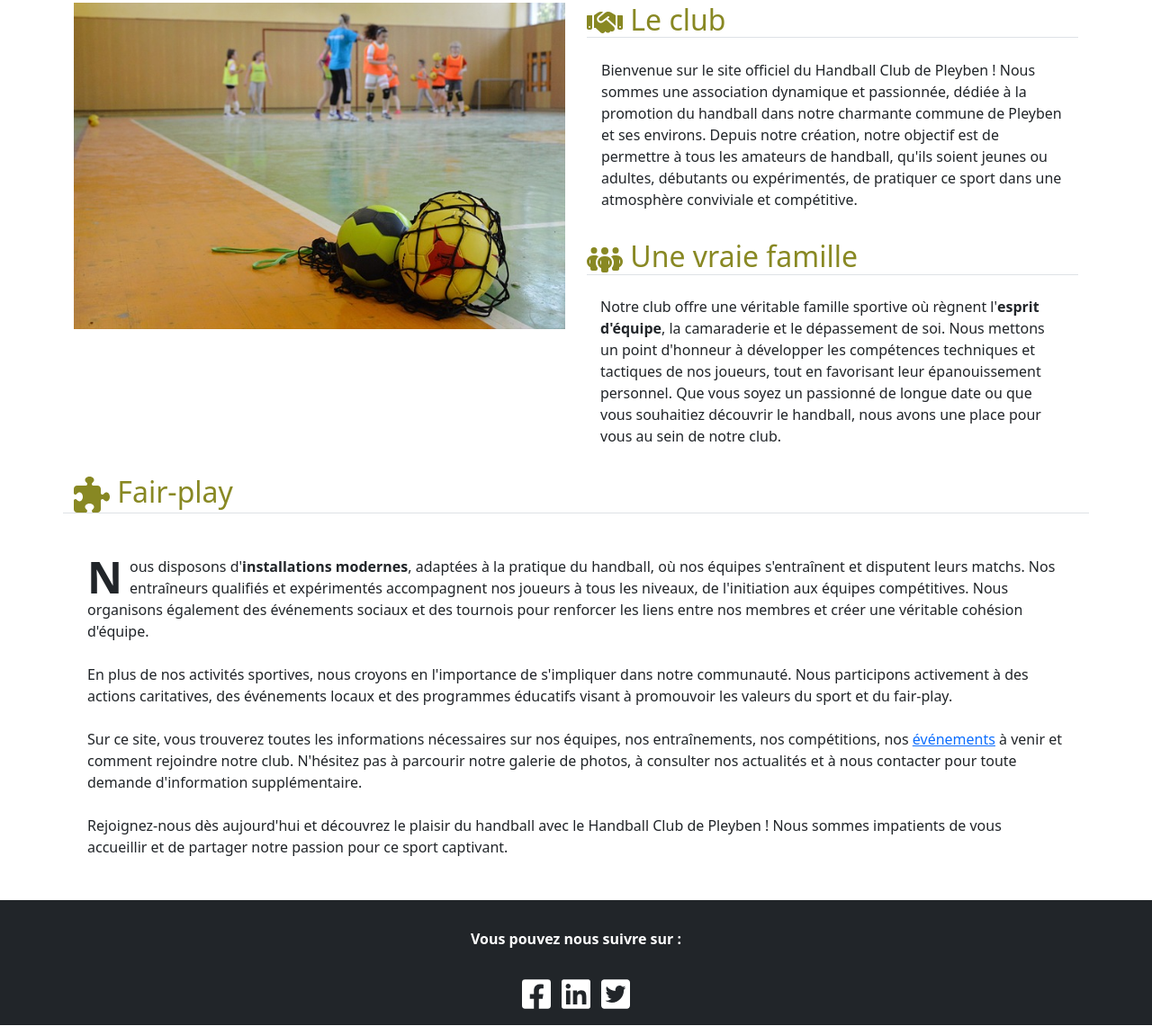
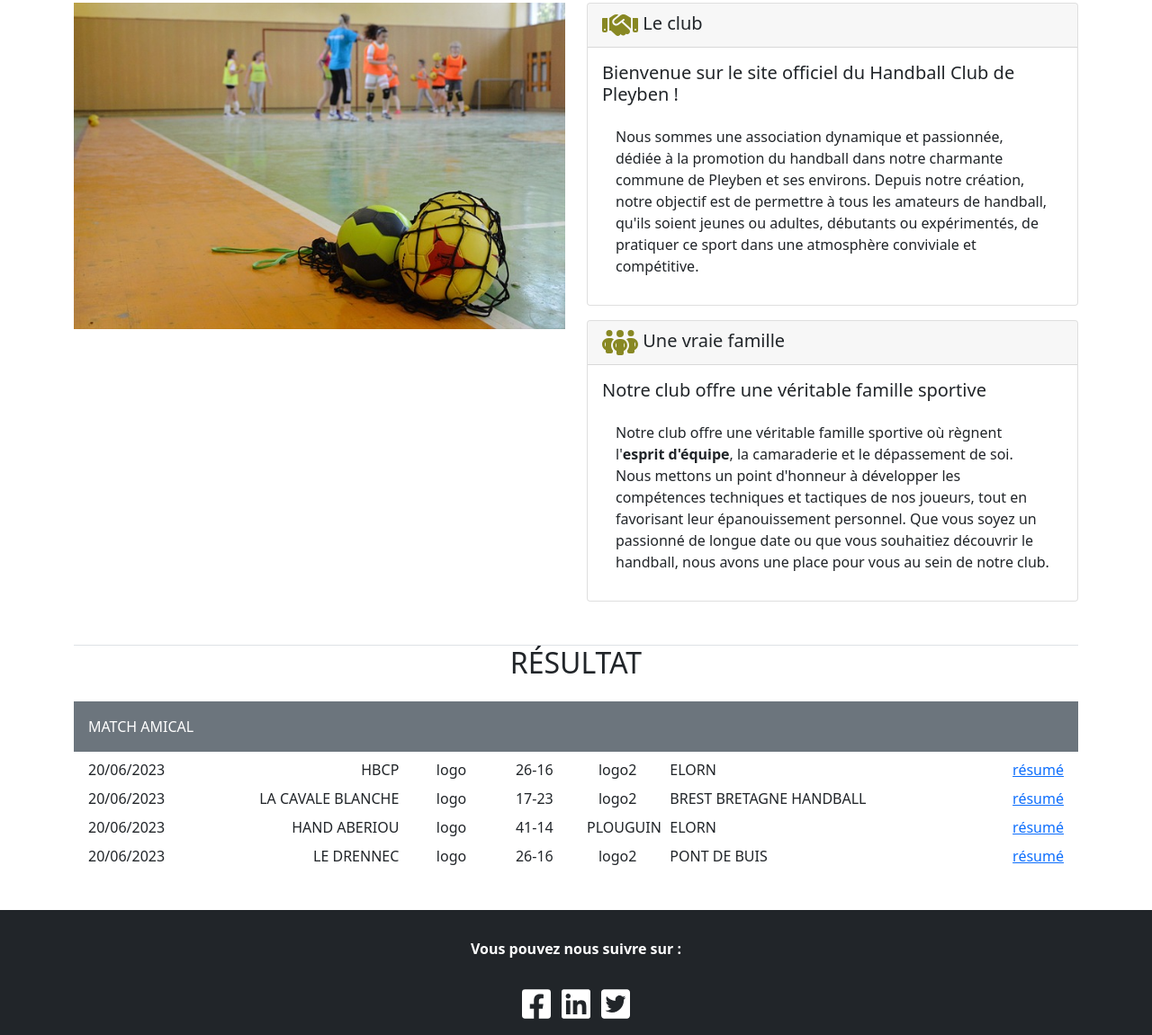
Before and after one commit to nyainasandy/evaluationentrainement, a plain HTML site: page index.html in a window 1280 px wide. Shown: the part 173-1324 px from the top of the page at 90% size. Drawn offline with nearby package versions, Linux system fonts and the light colour scheme.

Commit message:
ajout resultat dans présentation

```diff
--- a/index.html
+++ b/index.html
@@ -55,7 +55,7 @@
     </nav>
 
     <!-- corps -->
-    <div class="container mb-2">
+    <div class="container mb-5">
 
         <div class="row">
 
@@ -64,46 +64,89 @@
             </div>
             <div class="col-lg-6">
 
-                <h2 class="h2 border-bottom second-color"><img src="images/handshake-solid.svg" width="40px"> Le club</h1>
-                <p class="text-center text-lg-start p-3">
-                    Bienvenue sur le site officiel du Handball Club de Pleyben !
-                    Nous sommes une association dynamique et passionnée, dédiée à la promotion du handball dans notre charmante commune de Pleyben et ses environs.
-                    Depuis notre création, notre objectif est de permettre à tous les amateurs de handball, qu'ils soient jeunes ou adultes, débutants ou expérimentés, de pratiquer ce sport dans une atmosphère conviviale et compétitive.
-                </p>
+                <div class="card mb-3">
+                    <h5 class="card-header"><img src="images/handshake-solid.svg" width="40px"> Le club</h5>
+                    <div class="card-body">
+                      <h5 class="card-title">Bienvenue sur le site officiel du Handball Club de Pleyben ! </h5>
+                      <p class="card-text">Nous sommes une association dynamique et passionnée, dédiée à la promotion du handball dans notre charmante commune de Pleyben et ses environs.
+                        Depuis notre création, notre objectif est de permettre à tous les amateurs de handball, qu'ils soient jeunes ou adultes, débutants ou expérimentés, de pratiquer ce sport dans une atmosphère conviviale et compétitive.</p>
+                    </div>
+                </div>
 
-                <h2 class="h2 border-bottom second-color"><img src="images/people-group-solid.svg" width="40px"> Une vraie famille</h2>
-                <p class="text-center text-lg-start">
-                    Notre club offre une véritable famille sportive où règnent l'<span class="fw-bold">esprit d'équipe</span>, la camaraderie et le dépassement de soi.
-                    Nous mettons un point d'honneur à développer les compétences techniques et tactiques de nos joueurs, tout en favorisant leur épanouissement personnel.
-                    Que vous soyez un passionné de longue date ou que vous souhaitiez découvrir le handball, nous avons une place pour vous au sein de notre club.
-                </p>
+                <div class="card mb-5">
+                    <h5 class="card-header"><img src="images/people-group-solid.svg" width="40px"> Une vraie famille</h5>
+                    <div class="card-body">
+                      <h5 class="card-title">Notre club offre une véritable famille sportive</h5>
+                      <p class="card-text">Notre club offre une véritable famille sportive où règnent l'<span class="fw-bold">esprit d'équipe</span>, la camaraderie et le dépassement de soi.
+                        Nous mettons un point d'honneur à développer les compétences techniques et tactiques de nos joueurs, tout en favorisant leur épanouissement personnel.
+                        Que vous soyez un passionné de longue date ou que vous souhaitiez découvrir le handball, nous avons une place pour vous au sein de notre club.
+                    </div>
+                </div>
 
             </div>
 
-
-            <h2 class="h2 border-bottom second-color"><img src="images/puzzle-piece-solid.svg" width="40px"> Fair-play</h2>
-            <div>
-                <p class="text-center text-lg-start my-4">
-                    <span class="lettrine">N</span>ous disposons d'<span class="fw-bold">installations modernes</span>, adaptées à la pratique du handball, où nos équipes s'entraînent et disputent leurs matchs.
-                    Nos entraîneurs qualifiés et expérimentés accompagnent nos joueurs à tous les niveaux, de l'initiation aux équipes compétitives.
-                    Nous organisons également des événements sociaux et des tournois pour renforcer les liens entre nos membres et créer une véritable cohésion d'équipe.
-
-                    <br/><br/>En plus de nos activités sportives, nous croyons en l'importance de s'impliquer dans notre communauté.
-                    Nous participons activement à des actions caritatives, des événements locaux et des programmes éducatifs visant à promouvoir les valeurs du sport et du fair-play.
-
-                    <br/><br/>Sur ce site, vous trouverez toutes les informations nécessaires sur nos équipes, nos entraînements, nos compétitions, nos <a href="evenements.html">événements</a> à venir et comment rejoindre notre club.
-                    N'hésitez pas à parcourir notre galerie de photos, à consulter nos actualités et à nous contacter pour toute demande d'information supplémentaire.
-
-                    <br/><br/>Rejoignez-nous dès aujourd'hui et découvrez le plaisir du handball avec le Handball Club de Pleyben !
-                    Nous sommes impatients de vous accueillir et de partager notre passion pour ce sport captivant.
-                </p>
-            </div>
         </div>
 
+        <!--résultats-->
+        <h2 class="h2 text-center pb-3 text-uppercase border-top">
+             Résultat
+        </h2>
+        <div class="bg-secondary p-3 text-white text-uppercase">Match Amical</div>
+        <div class="row mx-1 my-2">
+            <div class="col-lg-1">20/06/2023</div>
+            <div class="col-lg-3 text-end">HBCP</div>
+            <div class="col-lg-1 text-center">logo</div>
+            <div class="col-lg-1 text-center">26-16</div>
+            <div class="col-lg-1 text-center">logo2</div>
+            <div class="col-lg-3">ELORN</div>
+            <div class="col-lg-2 text-end">
+                <a href="#" >résumé</a>
+            </div>
+
+        </div>
+
+        <div class="row mx-1">
+            <div class="col-lg-1">20/06/2023</div>
+            <div class="col-lg-3 text-end">LA CAVALE BLANCHE</div>
+            <div class="col-lg-1 text-center">logo</div>
+            <div class="col-lg-1 text-center">17-23</div>
+            <div class="col-lg-1 text-center">logo2</div>
+            <div class="col-lg-3">BREST BRETAGNE HANDBALL</div>
+            <div class="col-lg-2 text-end">
+                <a href="#" >résumé</a>
+            </div>
+
+        </div>
+
+        <div class="row mx-1 my-2">
+            <div class="col-lg-1">20/06/2023</div>
+            <div class="col-lg-3 text-end">HAND ABERIOU</div>
+            <div class="col-lg-1 text-center">logo</div>
+            <div class="col-lg-1 text-center">41-14</div>
+            <div class="col-lg-1 text-center">PLOUGUIN</div>
+            <div class="col-lg-3">ELORN</div>
+            <div class="col-lg-2 text-end">
+                <a href="#" >résumé</a>
+            </div>
+
+        </div>
+
+        <div class="row mx-1">
+            <div class="col-lg-1">20/06/2023</div>
+            <div class="col-lg-3 text-end">LE DRENNEC</div>
+            <div class="col-lg-1 text-center">logo</div>
+            <div class="col-lg-1 text-center">26-16</div>
+            <div class="col-lg-1 text-center">logo2</div>
+            <div class="col-lg-3">PONT DE BUIS</div>
+            <div class="col-lg-2 text-end">
+                <a href="#" >résumé</a>
+            </div>
+
+        </div>
     </div>
 
     <!--- pied de page-->
-    <div class="container-fluid bg-dark text-white py-3">
+    <div class="container-fluid bg-dark text-white py-3 mt-4">
 
         <div class="container text-center">
             <p class="fw-bold">Vous pouvez nous suivre sur :</p>
```
Also changed, not shown: images/calendar-check-solid.svg (added), images/signature-solid.svg (added), images/user-group-solid.svg (added).
